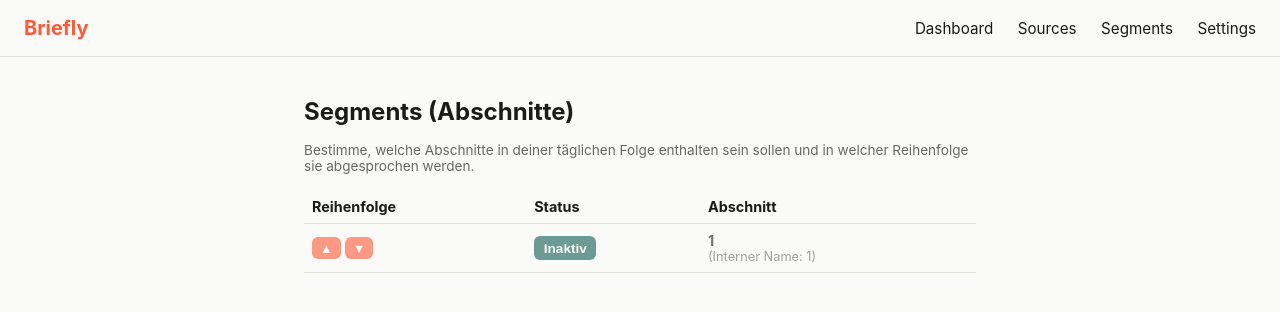
After one commit to AnselmJo/briefly, a FastAPI app: template src/briefly/web/templates/segments.html in a window 1280 px wide. The commit adds this page. Shown: the top 312 px of the page. Run offline with FastAPI, Linux system fonts and the light colour scheme; the template is opened without the code that fills it: most values are stand-ins (such as "Sample title", 1, 10 or a date in 2020).

Commit message:
feat: redesign web dashboard, introduce segment management, and add visual status progress with screenshots in README

```diff
--- a/src/briefly/web/app.py
+++ b/src/briefly/web/app.py
@@ -21,6 +21,34 @@ from briefly.config import Config, RssFeedConfig, load_config, save_config, Conf
 _APP_DIR = Path(__file__).parent
 _CONFIG_PATH = get_default_config_path()
 _ALLOWED_EPISODE_SUFFIXES = {".m4b", ".txt", ".json"}
+
+_SEGMENT_NAMES = {
+    "de": {
+        "greeting": "Begrüßung & Datum",
+        "intro": "Einleitung & Stimmung",
+        "weather": "Wetterbericht",
+        "calendar": "Kalender & Geburtstage",
+        "inbox": "Persönliche Notizen & Inbox",
+        "news": "Hauptnachrichten (RSS)",
+        "topics": "Weitere Themen (RSS)",
+        "affirmation": "Tägliche Affirmation",
+        "funfact": "Interessanter Fakt",
+        "outro": "Verabschiedung & Ausblick",
+    },
+    "en": {
+        "greeting": "Greeting & Date",
+        "intro": "Introduction & Mood",
+        "weather": "Weather Forecast",
+        "calendar": "Calendar & Birthdays",
+        "inbox": "Personal Notes & Inbox",
+        "news": "Main News (RSS)",
+        "topics": "Other Topics (RSS)",
+        "affirmation": "Daily Affirmation",
+        "funfact": "Fascinating Fact",
+        "outro": "Outro & Wrapping Up",
+    }
+}
+
 
 app = FastAPI(title="Briefly")
 app.mount("/static", StaticFiles(directory=str(_APP_DIR / "static")), name="static")
@@ -74,16 +102,44 @@ def _get_config() -> Config:
     return load_config(_CONFIG_PATH)
 
 
+def load_last_run() -> dict | None:
+    import json
+    from briefly.config import get_user_dir
+    path = get_user_dir() / "last_run.json"
+    if path.is_file():
+        try:
+            return json.loads(path.read_text(encoding="utf-8"))
+        except Exception:
+            pass
+    return None
+
+
 @app.get("/")
 def dashboard(request: Request):
     config = _get_config()
     episodes_dir = config.delivery.output_dir / "episodes"
+    last_run = load_last_run()
+
+    latest_date_str = _latest_episode_date(episodes_dir)
+    audio_path = None
+    if latest_date_str:
+        potential_audio = episodes_dir / f"{latest_date_str}.m4b"
+        if potential_audio.is_file():
+            audio_path = f"/episodes/{latest_date_str}.m4b"
+
+    model_name = config.llm.model
+    voice_name = f"Deutsch ({config.tts.voice_de})" if config.tts.language == "de" else f"English ({config.tts.voice_en})"
+
     return templates.TemplateResponse(
         request,
         "dashboard.html",
         {
-            "latest_episode": _latest_episode_date(episodes_dir),
+            "latest_episode": latest_date_str,
+            "audio_path": audio_path,
             "feed_url": f"{config.delivery.base_url}/feed.xml",
+            "last_run": last_run,
+            "model_name": model_name,
+            "voice_name": voice_name,
         },
     )
 
@@ -222,6 +278,58 @@ def feeds_preview(request: Request, url: str):
     )
 
 
+@app.get("/segments")
+def segments_list(request: Request):
+    config = _get_config()
+    lang = config.tts.language
+    names = _SEGMENT_NAMES.get(lang, _SEGMENT_NAMES["en"])
+    return templates.TemplateResponse(
+        request,
+        "segments.html",
+        {
+            "segments": config.segments,
+            "segment_names": names
+        }
+    )
+
+
+@app.post("/segments/toggle")
+def segments_toggle(id: str = Form(...)):
+    config = _get_config()
+    for seg in config.segments:
+        if seg.id == id:
+            seg.enabled = not seg.enabled
+            break
+    save_config(config, _CONFIG_PATH)
+    return RedirectResponse("/segments", status_code=303)
+
+
+@app.post("/segments/move-up")
+def segments_move_up(id: str = Form(...)):
+    config = _get_config()
+    segments = config.segments
+    for idx, seg in enumerate(segments):
+        if seg.id == id:
+            if idx > 0:
+                segments[idx], segments[idx - 1] = segments[idx - 1], segments[idx]
+            break
+    save_config(config, _CONFIG_PATH)
+    return RedirectResponse("/segments", status_code=303)
+
+
+@app.post("/segments/move-down")
+def segments_move_down(id: str = Form(...)):
+    config = _get_config()
+    segments = config.segments
+    for idx, seg in enumerate(segments):
+        if seg.id == id:
+            if idx < len(segments) - 1:
+                segments[idx], segments[idx + 1] = segments[idx + 1], segments[idx]
+            break
+    save_config(config, _CONFIG_PATH)
+    return RedirectResponse("/segments", status_code=303)
+
+
 @app.get("/inbox")
 def inbox_list(request: Request):
     config = _get_config()
--- a/src/briefly/web/static/style.css
+++ b/src/briefly/web/static/style.css
@@ -126,3 +126,8 @@ td {
   opacity: 0.65;
   font-size: 0.85rem;
 }
+
+@keyframes spin {
+  0% { transform: rotate(0deg); }
+  100% { transform: rotate(360deg); }
+}
--- a/src/briefly/web/templates/base.html
+++ b/src/briefly/web/templates/base.html
@@ -11,9 +11,9 @@
       <a class="brand" href="/">Briefly</a>
       <nav>
         <a href="/">Dashboard</a>
-        <a href="/settings">Einstellungen</a>
-        <a href="/feeds">Feeds</a>
-        <a href="/inbox">Inbox</a>
+        <a href="/feeds">Sources</a>
+        <a href="/segments">Segments</a>
+        <a href="/settings">Settings</a>
       </nav>
     </header>
     <main>{% block content %}{% endblock %}</main>
--- /dev/null
+++ b/src/briefly/web/templates/segments.html
@@ -0,0 +1,50 @@
+{% extends "base.html" %}
+{% block content %}
+<h1>Segments (Abschnitte)</h1>
+<p class="muted">Bestimme, welche Abschnitte in deiner täglichen Folge enthalten sein sollen und in welcher Reihenfolge sie abgesprochen werden.</p>
+
+<table>
+  <thead>
+    <tr>
+      <th>Reihenfolge</th>
+      <th>Status</th>
+      <th>Abschnitt</th>
+    </tr>
+  </thead>
+  <tbody>
+    {% for segment in segments %}
+    <tr {% if not segment.enabled %}style="opacity: 0.6;"{% endif %}>
+      <!-- Order / Move Up & Down -->
+      <td>
+        <div style="display: flex; gap: 4px;">
+          <form method="post" action="/segments/move-up" style="margin: 0">
+            <input type="hidden" name="id" value="{{ segment.id }}" />
+            <button type="submit" style="margin: 0; padding: 0.2rem 0.5rem; font-size: 0.8rem;">▲</button>
+          </form>
+          <form method="post" action="/segments/move-down" style="margin: 0">
+            <input type="hidden" name="id" value="{{ segment.id }}" />
+            <button type="submit" style="margin: 0; padding: 0.2rem 0.5rem; font-size: 0.8rem;">▼</button>
+          </form>
+        </div>
+      </td>
+
+      <!-- Enabled / Disabled Toggle -->
+      <td>
+        <form method="post" action="/segments/toggle" style="margin: 0">
+          <input type="hidden" name="id" value="{{ segment.id }}" />
+          <button type="submit" class="secondary" style="margin: 0; padding: 0.3rem 0.6rem; font-size: 0.85rem;">
+            {% if segment.enabled %}Aktiv{% else %}Inaktiv{% endif %}
+          </button>
+        </form>
+      </td>
+
+      <!-- Friendly Segment Name -->
+      <td>
+        <strong>{{ segment_names.get(segment.id, segment.id) }}</strong>
+        <span class="muted" style="display: block; font-size: 0.8rem;">(Interner Name: {{ segment.id }})</span>
+      </td>
+    </tr>
+    {% endfor %}
+  </tbody>
+</table>
+{% endblock %}
```
Also changed, not shown: src/briefly/pipeline.py (+16 -0 lines), src/briefly/web/templates/dashboard.html (+96 -7 lines), src/briefly/web/templates/feeds.html (+6 -1 lines), src/briefly/web/templates/inbox.html (+7 -1 lines), tests/test_web.py (+15 -0 lines), README.md, 1 other file.
